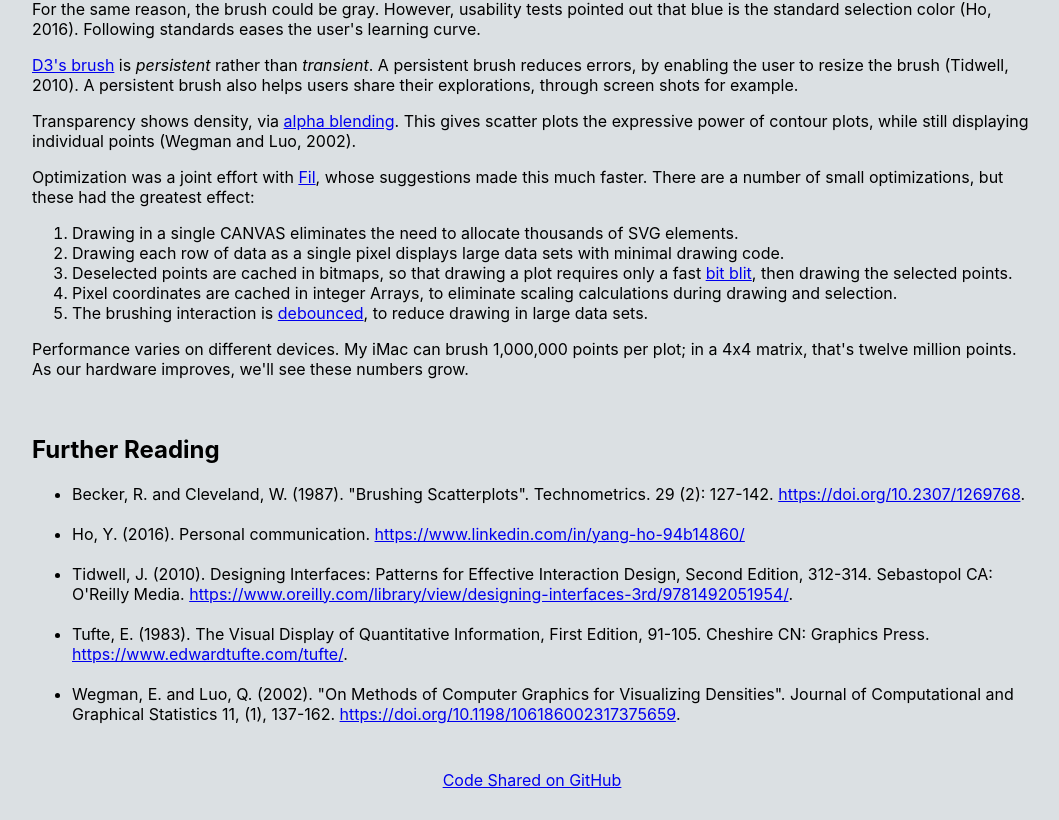
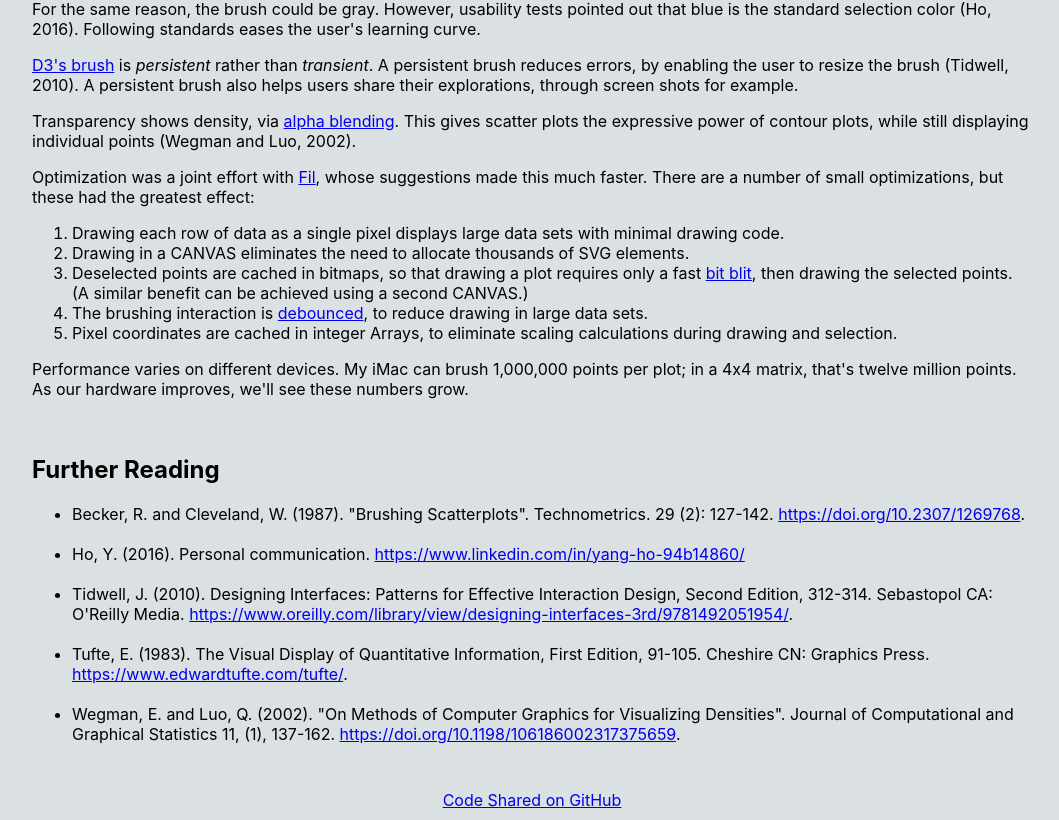
Before and after one commit to hemanrobinson/fast-brushing, a React (Create React App) app: page / in a window 1280 px wide. Shown: the part 1554-2374 px from the top of the page, without its empty margins (108-1167 px from the left). Built offline with nearby package versions, Linux system fonts and the light colour scheme.

Commit message:
mention 2nd canvas

```diff
--- a/src/App.js
+++ b/src/App.js
@@ -72,11 +72,11 @@ const App = () => {
                 Optimization was a joint effort with <a href="https://observablehq.com/@fil">Fil</a>, whose suggestions made this much faster.  There are a number of small optimizations, but these had the greatest effect:
                 </p>
                 <ol>
-                <li>Drawing in a single CANVAS eliminates the need to allocate thousands of SVG elements.</li>
                 <li>Drawing each row of data as a single pixel displays large data sets with minimal drawing code.</li>
-                <li>Deselected points are cached in bitmaps, so that drawing a plot requires only a fast <a href="https://en.wikipedia.org/wiki/Bit_blit">bit blit</a>, then drawing the selected points.</li>
+                <li>Drawing in a CANVAS eliminates the need to allocate thousands of SVG elements.</li>
+                <li>Deselected points are cached in bitmaps, so that drawing a plot requires only a fast <a href="https://en.wikipedia.org/wiki/Bit_blit">bit blit</a>, then drawing the selected points. (A similar benefit can be achieved using a second CANVAS.)</li>
+                <li>The brushing interaction is <a href="https://levelup.gitconnected.com/debounce-in-javascript-improve-your-applications-performance-5b01855e086">debounced</a>, to reduce drawing in large data sets.</li>
                 <li>Pixel coordinates are cached in integer Arrays, to eliminate scaling calculations during drawing and selection.</li>
-                <li>The brushing interaction is <a href="https://levelup.gitconnected.com/debounce-in-javascript-improve-your-applications-performance-5b01855e086">debounced</a>, to reduce drawing in large data sets.</li>
                 </ol>
                 <p>
                 Performance varies on different devices.  My iMac can brush 1,000,000 points per plot; in a 4x4 matrix, that's twelve million points.  As our hardware improves, we'll see these numbers grow.
```
Also changed, not shown: 1 other file (tests, documents, lock files or other folders).
